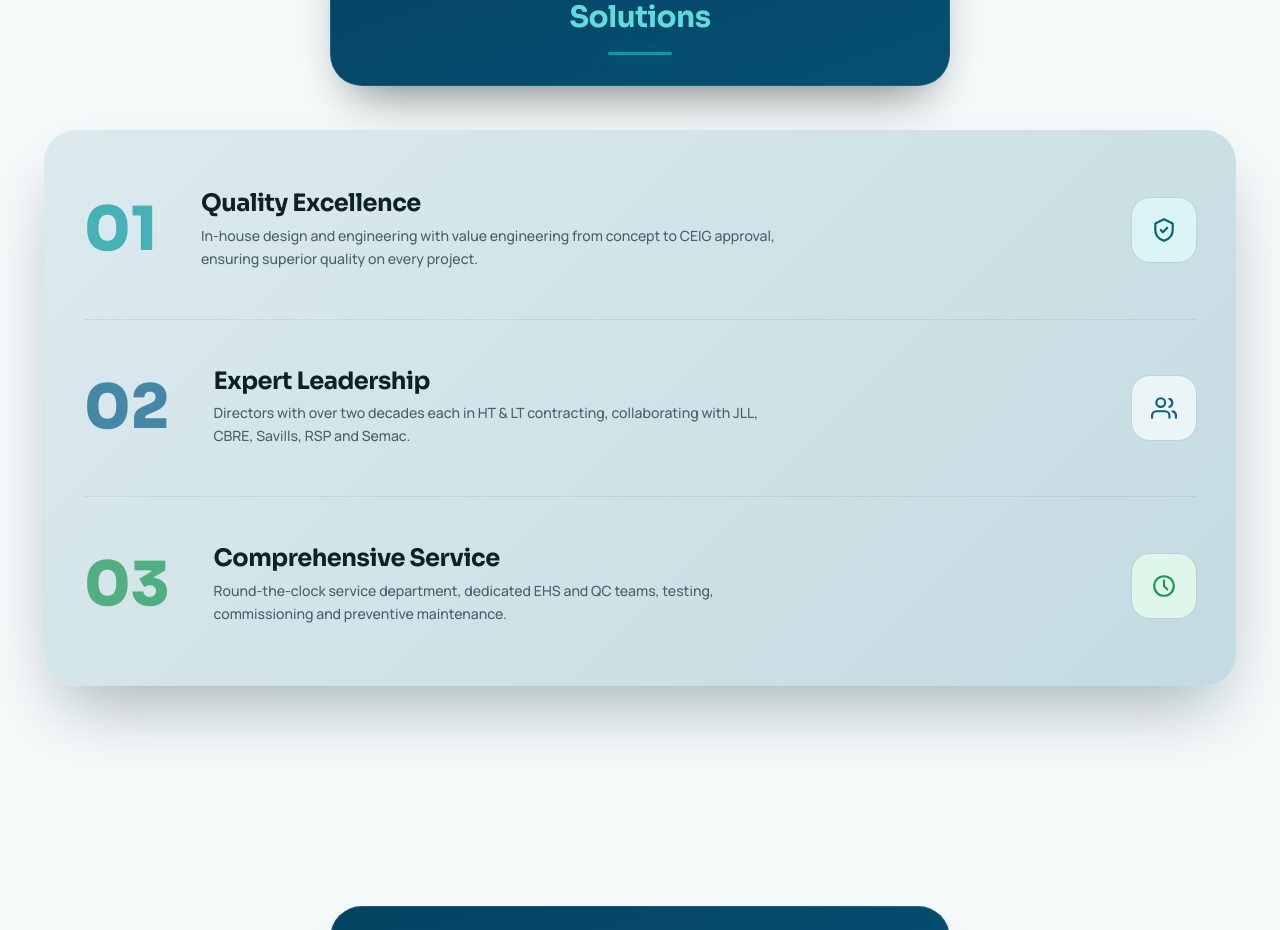
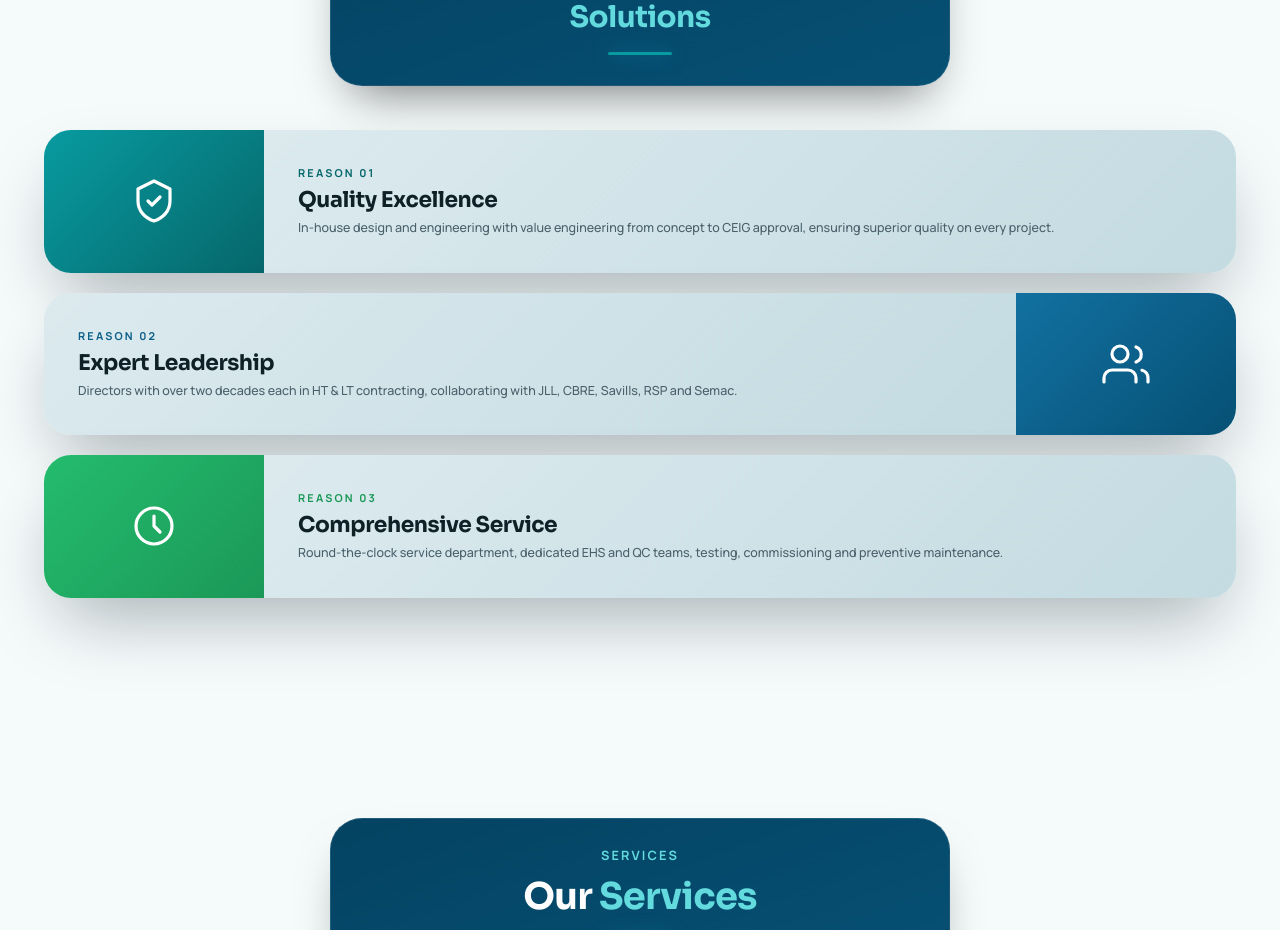
Before and after one commit to Saikarthikchowdary/Aj-Power, a Next.js app: page / in a window 1280 px wide. Shown: the part 1920-2850 px from the top of the page. Built offline with nearby package versions, Linux system fonts and the light colour scheme.

Commit message:
horizontal bars type

```diff
--- a/app/page.tsx
+++ b/app/page.tsx
@@ -55,49 +55,49 @@ export default function HomePage() {
             <div className="rule"></div>
           </div>
 
-          {/* One big opaque rounded panel (same idea as the Services showcase
-              panel below) so the rows stay legible over the photo no matter
-              how light or busy the crop behind them is. */}
-          <div
-            className="rv mx-auto w-full max-w-[var(--maxw)] divide-y divide-black/[0.07] px-7 py-3 sm:px-10 shadow-[0_34px_72px_-20px_rgba(5,26,33,.35)]"
-            style={{ background: "linear-gradient(135deg,var(--line) 0%,var(--line-strong) 100%)", borderRadius: 32 }}
-          >
-            <div className="group flex flex-col gap-5 py-9 transition-colors duration-300 hover:bg-black/[0.02] sm:flex-row sm:items-center sm:gap-11 sm:py-12">
-              <span className="shrink-0 text-[2.8rem] font-black leading-none opacity-70 sm:text-[3.8rem]" style={{ fontFamily: "var(--font-display)", color: "var(--teal-500)" }}>01</span>
-              <div className="flex flex-1 flex-col gap-5 sm:flex-row sm:items-center sm:justify-between">
-                <div className="max-w-xl">
-                  <h3 className="text-[1.3rem] sm:text-[1.5rem]" style={{ color: "var(--ink)" }}>Quality Excellence</h3>
-                  <p className="mt-2 text-[.88rem] font-medium leading-relaxed" style={{ color: "var(--body-text)" }}>In-house design and engineering with value engineering from concept to CEIG approval, ensuring superior quality on every project.</p>
-                </div>
-                <div className="grid h-16 w-16 shrink-0 place-items-center ring-1 ring-black/5 transition-transform duration-300 group-hover:scale-110" style={{ background: "var(--teal-100)", color: "var(--teal-700)", borderRadius: 18 }}>
-                  <svg width="26" height="26" viewBox="0 0 24 24" fill="none" stroke="currentColor" strokeWidth="2" strokeLinecap="round" strokeLinejoin="round"><path d="M12 2l8 4v6c0 5-3.5 8.5-8 10-4.5-1.5-8-5-8-10V6l8-4z" /><path d="M9 12l2 2 4-4" /></svg>
-                </div>
+          {/* Alternating editorial blocks: each pillar is a full-width band with
+              a bold colour icon panel on one side and text on the other,
+              flipping sides row to row like a magazine feature spread. */}
+          <div className="rv mx-auto flex w-full max-w-[var(--maxw)] flex-col gap-5">
+            <div
+              className="flex flex-col overflow-hidden shadow-[0_34px_72px_-20px_rgba(5,26,33,.35)] sm:flex-row"
+              style={{ borderRadius: 27 }}
+            >
+              <div className="flex shrink-0 items-center justify-center p-[34px] sm:w-[220px]" style={{ background: "linear-gradient(135deg,var(--teal-500),var(--teal-700))" }}>
+                <svg width="48" height="48" viewBox="0 0 24 24" fill="none" stroke="#fff" strokeWidth="1.6" strokeLinecap="round" strokeLinejoin="round"><path d="M12 2l8 4v6c0 5-3.5 8.5-8 10-4.5-1.5-8-5-8-10V6l8-4z" /><path d="M9 12l2 2 4-4" /></svg>
+              </div>
+              <div className="flex flex-1 flex-col justify-center gap-1.5 p-[27px] sm:p-[34px]" style={{ background: "linear-gradient(135deg,var(--line) 0%,var(--line-strong) 100%)" }}>
+                <span className="text-[.68rem] font-bold tracking-[.2em] uppercase" style={{ color: "var(--teal-700)" }}>Reason 01</span>
+                <h3 className="text-[1.19rem] sm:text-[1.36rem]" style={{ color: "var(--ink)" }}>Quality Excellence</h3>
+                <p className="text-[.78rem] font-medium leading-relaxed" style={{ color: "var(--body-text)" }}>In-house design and engineering with value engineering from concept to CEIG approval, ensuring superior quality on every project.</p>
               </div>
             </div>
 
-            <div className="group flex flex-col gap-5 py-9 transition-colors duration-300 hover:bg-black/[0.02] sm:flex-row sm:items-center sm:gap-11 sm:py-12">
-              <span className="shrink-0 text-[2.8rem] font-black leading-none opacity-70 sm:text-[3.8rem]" style={{ fontFamily: "var(--font-display)", color: "var(--navy-700)" }}>02</span>
-              <div className="flex flex-1 flex-col gap-5 sm:flex-row sm:items-center sm:justify-between">
-                <div className="max-w-xl">
-                  <h3 className="text-[1.3rem] sm:text-[1.5rem]" style={{ color: "var(--ink)" }}>Expert Leadership</h3>
-                  <p className="mt-2 text-[.88rem] font-medium leading-relaxed" style={{ color: "var(--body-text)" }}>Directors with over two decades each in HT &amp; LT contracting, collaborating with JLL, CBRE, Savills, RSP and Semac.</p>
-                </div>
-                <div className="grid h-16 w-16 shrink-0 place-items-center ring-1 ring-black/5 transition-transform duration-300 group-hover:scale-110" style={{ background: "var(--surface-2)", color: "var(--navy-700)", borderRadius: 18 }}>
-                  <svg width="26" height="26" viewBox="0 0 24 24" fill="none" stroke="currentColor" strokeWidth="2" strokeLinecap="round" strokeLinejoin="round"><circle cx="9" cy="7" r="4" /><path d="M1 21v-2a4 4 0 0 1 4-4h8a4 4 0 0 1 4 4v2" /><path d="M17 3.5a4 4 0 0 1 0 7.5" /><path d="M23 21v-2a4 4 0 0 0-3-3.87" /></svg>
-                </div>
+            <div
+              className="flex flex-col overflow-hidden shadow-[0_34px_72px_-20px_rgba(5,26,33,.35)] sm:flex-row-reverse"
+              style={{ borderRadius: 27 }}
+            >
+              <div className="flex shrink-0 items-center justify-center p-[34px] sm:w-[220px]" style={{ background: "linear-gradient(135deg,var(--navy-600),var(--navy-800))" }}>
+                <svg width="48" height="48" viewBox="0 0 24 24" fill="none" stroke="#fff" strokeWidth="1.6" strokeLinecap="round" strokeLinejoin="round"><circle cx="9" cy="7" r="4" /><path d="M1 21v-2a4 4 0 0 1 4-4h8a4 4 0 0 1 4 4v2" /><path d="M17 3.5a4 4 0 0 1 0 7.5" /><path d="M23 21v-2a4 4 0 0 0-3-3.87" /></svg>
+              </div>
+              <div className="flex flex-1 flex-col justify-center gap-1.5 p-[27px] sm:p-[34px]" style={{ background: "linear-gradient(135deg,var(--line) 0%,var(--line-strong) 100%)" }}>
+                <span className="text-[.68rem] font-bold tracking-[.2em] uppercase" style={{ color: "var(--navy-700)" }}>Reason 02</span>
+                <h3 className="text-[1.19rem] sm:text-[1.36rem]" style={{ color: "var(--ink)" }}>Expert Leadership</h3>
+                <p className="text-[.78rem] font-medium leading-relaxed" style={{ color: "var(--body-text)" }}>Directors with over two decades each in HT &amp; LT contracting, collaborating with JLL, CBRE, Savills, RSP and Semac.</p>
               </div>
             </div>
 
-            <div className="group flex flex-col gap-5 py-9 transition-colors duration-300 hover:bg-black/[0.02] sm:flex-row sm:items-center sm:gap-11 sm:py-12">
-              <span className="shrink-0 text-[2.8rem] font-black leading-none opacity-70 sm:text-[3.8rem]" style={{ fontFamily: "var(--font-display)", color: "var(--emerald-600)" }}>03</span>
-              <div className="flex flex-1 flex-col gap-5 sm:flex-row sm:items-center sm:justify-between">
-                <div className="max-w-xl">
-                  <h3 className="text-[1.3rem] sm:text-[1.5rem]" style={{ color: "var(--ink)" }}>Comprehensive Service</h3>
-                  <p className="mt-2 text-[.88rem] font-medium leading-relaxed" style={{ color: "var(--body-text)" }}>Round-the-clock service department, dedicated EHS and QC teams, testing, commissioning and preventive maintenance.</p>
-                </div>
-                <div className="grid h-16 w-16 shrink-0 place-items-center ring-1 ring-black/5 transition-transform duration-300 group-hover:scale-110" style={{ background: "var(--emerald-100)", color: "var(--emerald-600)", borderRadius: 18 }}>
-                  <svg width="26" height="26" viewBox="0 0 24 24" fill="none" stroke="currentColor" strokeWidth="2" strokeLinecap="round" strokeLinejoin="round"><circle cx="12" cy="12" r="9" /><path d="M12 7v5l3 3" /></svg>
-                </div>
+            <div
+              className="flex flex-col overflow-hidden shadow-[0_34px_72px_-20px_rgba(5,26,33,.35)] sm:flex-row"
+              style={{ borderRadius: 27 }}
+            >
+              <div className="flex shrink-0 items-center justify-center p-[34px] sm:w-[220px]" style={{ background: "linear-gradient(135deg,var(--emerald-500),var(--emerald-600))" }}>
+                <svg width="48" height="48" viewBox="0 0 24 24" fill="none" stroke="#fff" strokeWidth="1.6" strokeLinecap="round" strokeLinejoin="round"><circle cx="12" cy="12" r="9" /><path d="M12 7v5l3 3" /></svg>
+              </div>
+              <div className="flex flex-1 flex-col justify-center gap-1.5 p-[27px] sm:p-[34px]" style={{ background: "linear-gradient(135deg,var(--line) 0%,var(--line-strong) 100%)" }}>
+                <span className="text-[.68rem] font-bold tracking-[.2em] uppercase" style={{ color: "var(--emerald-600)" }}>Reason 03</span>
+                <h3 className="text-[1.19rem] sm:text-[1.36rem]" style={{ color: "var(--ink)" }}>Comprehensive Service</h3>
+                <p className="text-[.78rem] font-medium leading-relaxed" style={{ color: "var(--body-text)" }}>Round-the-clock service department, dedicated EHS and QC teams, testing, commissioning and preventive maintenance.</p>
               </div>
             </div>
           </div>
```
